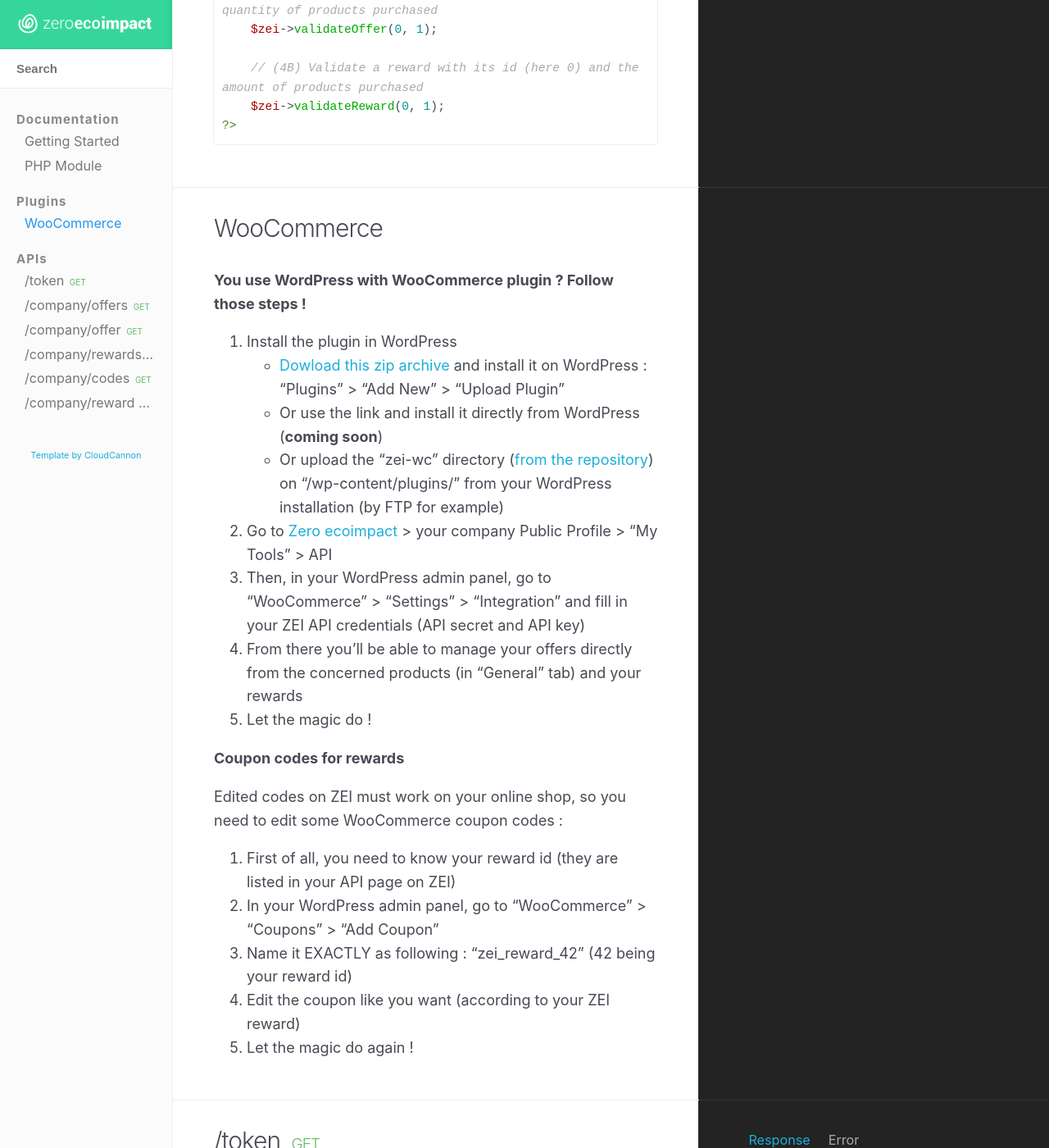
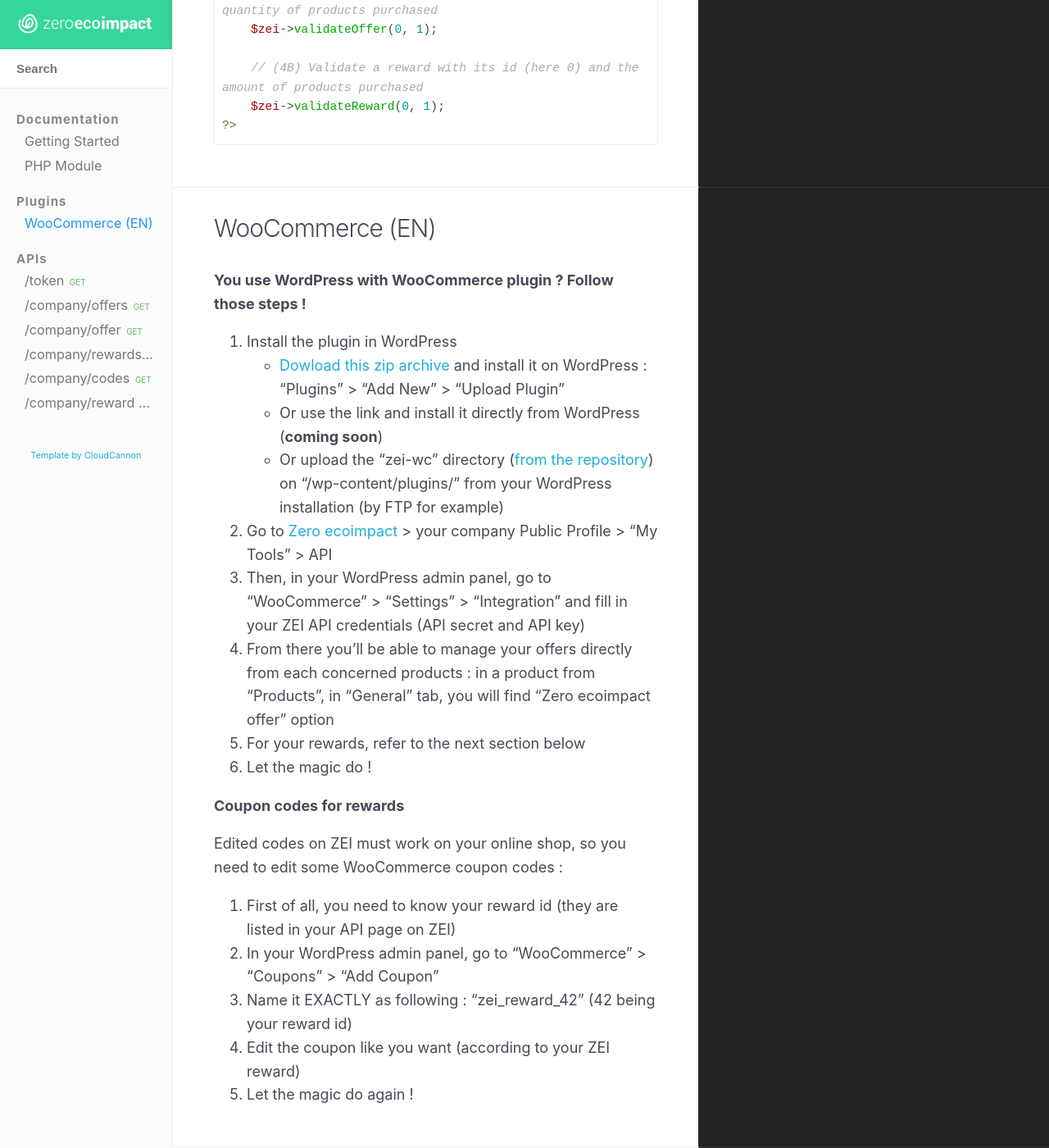
Before and after one commit to zei-world/api-woocommerce, a Jekyll site: the page built from docs/index.html, in a window 1280 px wide and 1400 px high, scrolled down 2493 px. Shown: the whole window at 82% size. Built offline with Jekyll 4.4.1, drawn with Linux system fonts in a browser that asks for light colours; nearby versions of some CDN libraries.

Commit message:
Update and rename WooCommerce.md to WooCommerce_en.md

```diff
--- a/docs/_plugins/WooCommerce.md
+++ b/docs/_plugins/WooCommerce_en.md
@@ -1,5 +1,5 @@
 ---
-title: WooCommerce
+title: WooCommerce (EN)
 position: 1
 ---
 
@@ -13,9 +13,9 @@ position: 1
   ([from the repository](https://github.com/zeroecoimpact/API/tree/master/WooCommerce){:target="_blank"})
   on "/wp-content/plugins/" from your WordPress installation (by FTP for example)
 2. Go to [Zero ecoimpact](https://zero-ecoimpact.org){:target="_blank"} > your company Public Profile > "My Tools" > API
-3. Then, in your WordPress admin panel, go to "WooCommerce" > "Settings" > "Integration" and fill in your ZEI API
-credentials (API secret and API key)
-4. From there you'll be able to manage your offers directly from the concerned products (in "General" tab) and your rewards
+3. Then, in your WordPress admin panel, go to "WooCommerce" > "Settings" > "Integration" and fill in your ZEI API credentials (API secret and API key)
+4. From there you'll be able to manage your offers directly from each concerned products : in a product from "Products", in "General" tab, you will find "Zero ecoimpact offer" option
+5. For your rewards, refer to the next section below
 5. Let the magic do !
 
 **Coupon codes for rewards**
```
